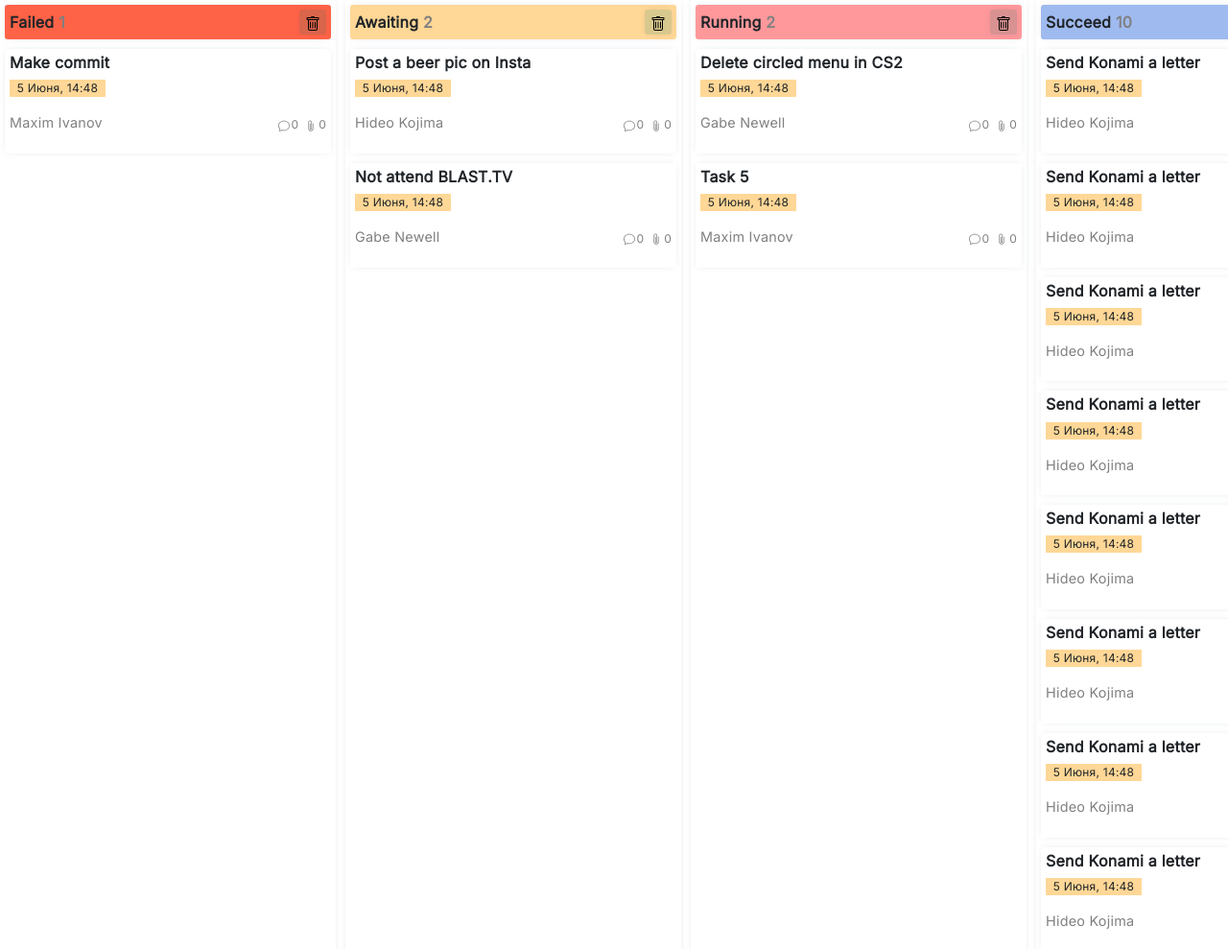
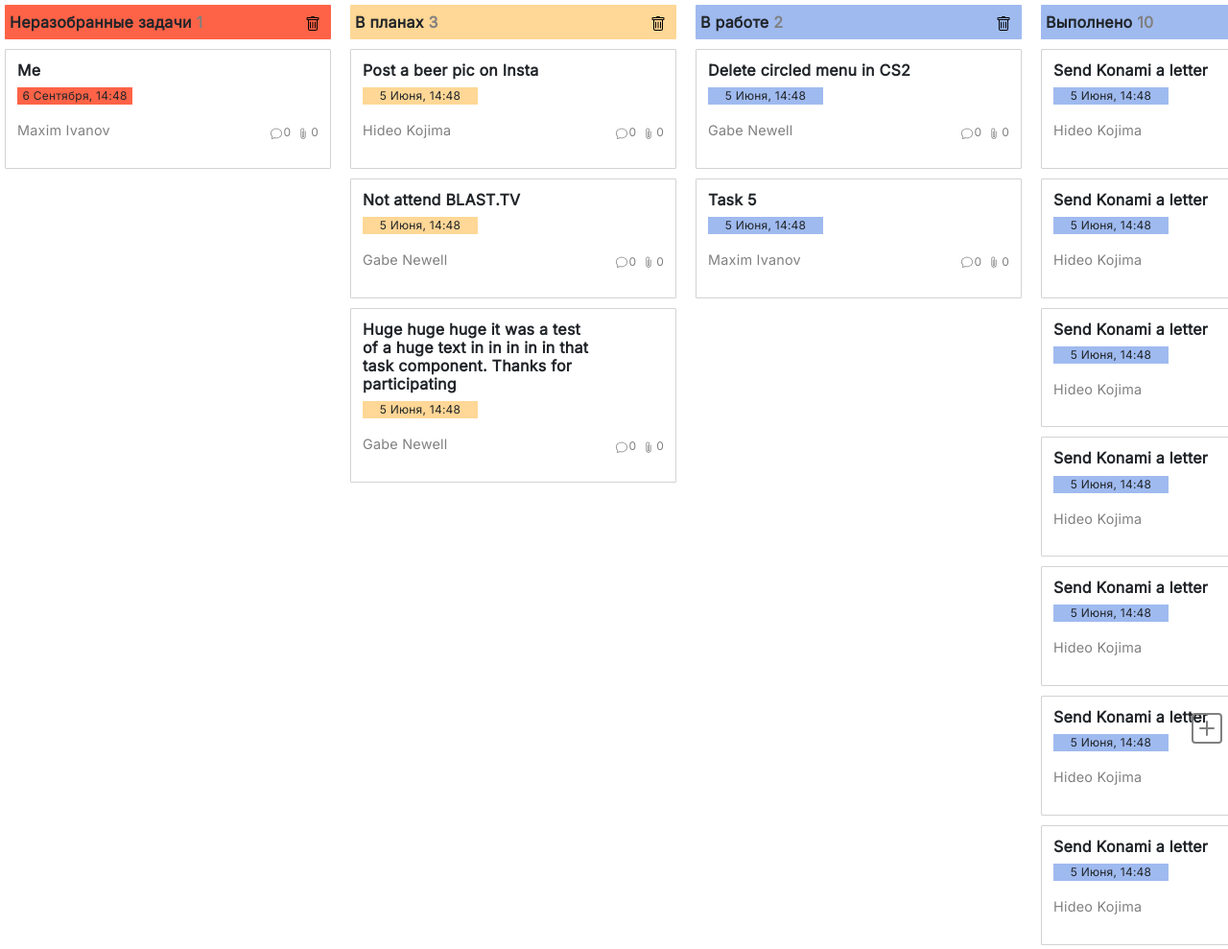
Before and after one commit to adonocolor/Task-Manager, a React app: page / in a window 1280 px wide. Shown: the top 989 px of the page at 96% size. Built offline with nearby package versions, Linux system fonts and the light colour scheme.

Commit message:
feat: hover effect on the task element, 'add task' button fix: no box-shadows, 'сентябрь' date display issue, color of the date element matches its category, padding value on the task element corresponds to the planned layout parameters, line-break in the task's title element, naming of the categories, no background for the 'delete category' button chore: separate icon file 'Icons.js'

```diff
--- a/package.json
+++ b/package.json
@@ -14,7 +14,8 @@
     "@popperjs/core": "^2.11.8",
     "bootstrap": "^5.3.0",
     "react": "^18.2.0",
-    "react-dom": "^18.2.0"
+    "react-dom": "^18.2.0",
+    "rsuite": "^5.35.1"
   },
   "devDependencies": {
     "@babel/core": "^7.22.1",
@@ -24,6 +25,8 @@
     "babel-loader": "^9.1.2",
     "css-loader": "^6.8.1",
     "html-webpack-plugin": "^5.5.1",
+    "less": "^4.1.3",
+    "less-loader": "^11.1.3",
     "postcss-loader": "^7.3.2",
     "sass": "^1.62.1",
     "sass-loader": "^13.3.1",
--- a/src/components/App.js
+++ b/src/components/App.js
@@ -3,11 +3,14 @@ import {Category} from "./Category";
 import '../styles/main.scss'
 import '../data/data.js'
 import {taskStatus} from "../data/data";
+import {AddIcon} from "./Icons";
+
 
 
 class App extends Component {
     render() {
         return (
+            <>
                 <div className="categories">
                     {
                         taskStatus.map((status) => {
@@ -17,6 +20,10 @@ class App extends Component {
                         })
                     }
                 </div>
+                <button className='addButton'>
+                    <AddIcon />
+                </button>
+            </>
         )
     }
 }
--- a/src/components/Category.js
+++ b/src/components/Category.js
@@ -3,11 +3,12 @@ import {Task} from "./Task";
 import '../styles/category.scss'
 import '../data/data'
 import {tasks} from "../data/data";
+import {BucketIcon} from "./Icons";
 
-export const Category = ({title}) => {
+export const Category = ({title, color}) => {
     return (
         <div className="category">
-            <div id={title} className="header">
+            <div className="header" style={{background: color}}>
                 <div className='title'>
                     <p className='name'>{title}</p>
                     <p className='quantity'>{tasks.filter(task => task.status.title === title).length}</p>
@@ -15,13 +16,7 @@ export const Category = ({title}) => {
 
                 <div className='buttons'>
                     <button type="button" className="button">
-                            <svg xmlns="http://www.w3.org/2000/svg" width="16" height="16" fill="currentColor"
-                                 className="bi bi-trash" viewBox="0 0 16 16">
-                                <path
-                                    d="M5.5 5.5A.5.5 0 0 1 6 6v6a.5.5 0 0 1-1 0V6a.5.5 0 0 1 .5-.5Zm2.5 0a.5.5 0 0 1 .5.5v6a.5.5 0 0 1-1 0V6a.5.5 0 0 1 .5-.5Zm3 .5a.5.5 0 0 0-1 0v6a.5.5 0 0 0 1 0V6Z"/>
-                                <path
-                                    d="M14.5 3a1 1 0 0 1-1 1H13v9a2 2 0 0 1-2 2H5a2 2 0 0 1-2-2V4h-.5a1 1 0 0 1-1-1V2a1 1 0 0 1 1-1H6a1 1 0 0 1 1-1h2a1 1 0 0 1 1 1h3.5a1 1 0 0 1 1 1v1ZM4.118 4 4 4.059V13a1 1 0 0 0 1 1h6a1 1 0 0 0 1-1V4.059L11.882 4H4.118ZM2.5 3h11V2h-11v1Z"/>
-                            </svg>
+                        <BucketIcon/>
                     </button>
                 </div>
             </div>
@@ -29,9 +24,8 @@ export const Category = ({title}) => {
             <section className="tasks">
                 {
                     tasks.filter(task => task.status.title === title).map(task => {
-                        console.log(task)
                         return (
-                            <Task {...task} key={task.id} />
+                            <Task {...task} color={color} key={task.id} />
                         )
                     })
                 }
--- /dev/null
+++ b/src/components/Icons.js
@@ -0,0 +1,47 @@
+import React from "react";
+
+export const BucketIcon = () => {
+    return (
+        <svg xmlns="http://www.w3.org/2000/svg" width="16" height="16" fill="currentColor"
+             className="bi bi-trash" viewBox="0 0 16 16">
+            <path
+                d="M5.5 5.5A.5.5 0 0 1 6 6v6a.5.5 0 0 1-1 0V6a.5.5 0 0 1 .5-.5Zm2.5 0a.5.5 0 0 1 .5.5v6a.5.5 0 0 1-1 0V6a.5.5 0 0 1 .5-.5Zm3 .5a.5.5 0 0 0-1 0v6a.5.5 0 0 0 1 0V6Z"/>
+            <path
+                d="M14.5 3a1 1 0 0 1-1 1H13v9a2 2 0 0 1-2 2H5a2 2 0 0 1-2-2V4h-.5a1 1 0 0 1-1-1V2a1 1 0 0 1 1-1H6a1 1 0 0 1 1-1h2a1 1 0 0 1 1 1h3.5a1 1 0 0 1 1 1v1ZM4.118 4 4 4.059V13a1 1 0 0 0 1 1h6a1 1 0 0 0 1-1V4.059L11.882 4H4.118ZM2.5 3h11V2h-11v1Z"/>
+        </svg>
+    )
+}
+
+export const CommentIcon = () => {
+    return (
+        <svg xmlns="http://www.w3.org/2000/svg" width="16" height="16" fill="currentColor"
+             className="bi bi-chat" viewBox="0 0 16 16">
+            <path d="M2.678 11.894a1 1 0 0 1 .287.801 10.97 10.97 0 0 1-.398 2c1.395-.323 2.247-.697
+                        2.634-.893a1 1 0 0 1 .71-.074A8.06 8.06 0 0 0 8 14c3.996 0 7-2.807 7-6 0-3.192-3.004-6-7-6S1
+                        4.808 1 8c0 1.468.617 2.83 1.678 3.894zm-.493 3.905a21.682 21.682 0 0 1-.713.129c-.2.032-.352-.176-.273-.362a9.68 9.68 0 0 0
+                        .244-.637l.003-.01c.248-.72.45-1.548.524-2.319C.743 11.37 0 9.76 0 8c0-3.866 3.582-7 8-7s8 3.134 8 7-3.582 7-8 7a9.06 9.06 0 0 1-2.347-.306c-.52.263-1.639.742-3.468 1.105z"/>
+        </svg>
+    )
+}
+
+export const FileIcon = () => {
+    return (
+        <svg xmlns="http://www.w3.org/2000/svg" width="16" height="16" fill="currentColor"
+             className="bi bi-paperclip" viewBox="0 0 16 16">
+            <path d="M4.5 3a2.5 2.5 0 0 1 5 0v9a1.5 1.5 0 0 1-3 0V5a.5.5 0 0 1 1 0v7a.5.5 0 0 0 1
+                        0V3a1.5 1.5 0 1 0-3 0v9a2.5 2.5 0 0 0 5 0V5a.5.5 0 0 1 1 0v7a3.5 3.5 0 1 1-7 0V3z"/>
+        </svg>
+    )
+}
+
+export const AddIcon = () => {
+    return (
+        <svg xmlns="http://www.w3.org/2000/svg" width="16" height="16" fill="currentColor"
+             className="bi bi-plus-square" viewBox="0 0 16 16">
+            <path
+                d="M14 1a1 1 0 0 1 1 1v12a1 1 0 0 1-1 1H2a1 1 0 0 1-1-1V2a1 1 0 0 1 1-1h12zM2 0a2 2 0 0 0-2 2v12a2 2 0 0 0 2 2h12a2 2 0 0 0 2-2V2a2 2 0 0 0-2-2H2z"/>
+            <path
+                d="M8 4a.5.5 0 0 1 .5.5v3h3a.5.5 0 0 1 0 1h-3v3a.5.5 0 0 1-1 0v-3h-3a.5.5 0 0 1 0-1h3v-3A.5.5 0 0 1 8 4z"/>
+        </svg>
+    )
+}
--- a/src/components/Task.js
+++ b/src/components/Task.js
@@ -1,5 +1,6 @@
 import React from "react";
 import '../styles/task.scss'
+import {CommentIcon, FileIcon} from "./Icons";
 
 function parseDate(date) {
     const monthNames = ["Январа", "Февраля", "Марта", "Апреля", "Мая", "Июня",
@@ -10,38 +11,33 @@ function parseDate(date) {
     const hour = date.getHours()
     const day = date.getDay()
     const month = date.getMonth()
+
+    if (date === null) {
+        return 'Без срока'
+    }
+
     return `${day} ${monthNames[month]}, ${hour}:${minute}`
 }
 
-export const Task = ({title, author, date}) => {
+export const Task = ({title, author, date, color}) => {
     return (
-        <article className='task' alt={title}>
+        <article className='task'>
             <div className='info'>
                 <h2 className="title">{title}</h2>
-                <p className='date'>{parseDate(date)}</p>
+                <p className='date' style={{background: color}}>{parseDate(date)}</p>
                 <p className="author">{author.name}</p>
             </div>
 
             <div className='buttons'>
                 <span className="comments">
                 <button type="button">
-                    <svg xmlns="http://www.w3.org/2000/svg" width="16" height="16" fill="currentColor"
-                         className="bi bi-chat" viewBox="0 0 16 16">
-                        <path d="M2.678 11.894a1 1 0 0 1 .287.801 10.97 10.97 0 0 1-.398 2c1.395-.323 2.247-.697
-                        2.634-.893a1 1 0 0 1 .71-.074A8.06 8.06 0 0 0 8 14c3.996 0 7-2.807 7-6 0-3.192-3.004-6-7-6S1
-                        4.808 1 8c0 1.468.617 2.83 1.678 3.894zm-.493 3.905a21.682 21.682 0 0 1-.713.129c-.2.032-.352-.176-.273-.362a9.68 9.68 0 0 0
-                        .244-.637l.003-.01c.248-.72.45-1.548.524-2.319C.743 11.37 0 9.76 0 8c0-3.866 3.582-7 8-7s8 3.134 8 7-3.582 7-8 7a9.06 9.06 0 0 1-2.347-.306c-.52.263-1.639.742-3.468 1.105z"/>
-</svg>
+                    <CommentIcon />
                 </button>
                 <p>0</p>
             </span>
                 <span className="files">
                 <button type="button">
-                    <svg xmlns="http://www.w3.org/2000/svg" width="16" height="16" fill="currentColor"
-                         className="bi bi-paperclip" viewBox="0 0 16 16">
-                        <path d="M4.5 3a2.5 2.5 0 0 1 5 0v9a1.5 1.5 0 0 1-3 0V5a.5.5 0 0 1 1 0v7a.5.5 0 0 0 1
-                        0V3a1.5 1.5 0 1 0-3 0v9a2.5 2.5 0 0 0 5 0V5a.5.5 0 0 1 1 0v7a3.5 3.5 0 1 1-7 0V3z"/>
-</svg>
+                    <FileIcon />
                 </button>
                 <p>0</p>
             </span>
--- a/src/data/data.js
+++ b/src/data/data.js
@@ -1,8 +1,9 @@
 export const taskStatus = [
-    {id: 1, title: 'Failed'},
-    {id: 2, title: 'Awaiting'},
-    {id: 3, title: 'Running'},
-    {id: 4, title: 'Succeed'}]
+    {id: 1, title: 'Неразобранные задачи', color: '#FF6347'},
+    {id: 2, title: 'В планах', color: '#FFD796'},
+    {id: 3, title: 'В работе', color: '#9FBAEF'},
+    {id: 4, title: 'Выполнено', color: '#9FBAEF'}]
+
 export const employees = [
     {id: 1, name: 'Gabe Newell'},
     {id: 2, name: 'Hideo Kojima'},
@@ -11,7 +12,7 @@ export const employees = [
 ]
 
 export const tasks = [
-    {id: 1, title: 'Make commit', author: employees[3], date: new Date("2023-06-30T14:48:00"), status: taskStatus[0]},
+    {id: 1, title: 'Me', author: employees[3], date: new Date("2023-09-30T14:48:00"), status: taskStatus[0]},
     {id: 2, title: 'Post a beer pic on Insta', author: employees[1], date: new Date("2023-06-30T14:48:00"), status: taskStatus[1]},
     {id: 3, title: 'Not attend BLAST.TV', author: employees[0], date: new Date("2023-06-30T14:48:00"), status: taskStatus[1]},
     {id: 4, title: 'Delete circled menu in CS2', author: employees[0], date: new Date("2023-06-30T14:48:00"), status: taskStatus[2]},
@@ -26,4 +27,7 @@ export const tasks = [
     {id: 13, title: 'Send Konami a letter', author: employees[1], date: new Date("2023-06-30T14:48:00"), status: taskStatus[3]},
     {id: 14, title: 'Send Konami a letter', author: employees[1], date: new Date("2023-06-30T14:48:00"), status: taskStatus[3]},
     {id: 15, title: 'Send Konami a letter', author: employees[1], date: new Date("2023-06-30T14:48:00"), status: taskStatus[3]},
+    {id: 16, title: 'Huge huge huge it was a test of a huge text in in in in in that task component. Thanks for participating',
+        author: employees[0], date: new Date("2023-06-30T14:48:00"), status: taskStatus[1]},
+
 ]
--- a/src/styles/category.scss
+++ b/src/styles/category.scss
@@ -3,7 +3,7 @@
 .category {
   border-radius: 3px;
   min-width: 350px;
-  box-shadow: $shadow;
+  box-shadow: none;
   display: flex;
   align-items: stretch;
   justify-content: flex-start;
@@ -11,27 +11,11 @@
 
   .header {
     margin: 5px;
-    border-radius: 3px;
-    box-shadow: $shadow;
+    border-radius: 1px;
+    box-shadow: none;
     display: flex;
     justify-content: space-between;
     align-items: center;
-
-    &#Failed {
-      background: $failed;
-    }
-
-    &#Awaiting {
-      background: $awaiting
-    }
-
-    &#Running {
-      background: $running
-    }
-
-    &#Succeed {
-      background: $succeed
-    }
 
     .title {
       font-size: 1rem;
@@ -61,10 +45,10 @@
       button {
         gap: 1rem;
         border: 0;
-        background: $grey;
+        background: none;
         font-size: 1rem;
         border-radius: 3px;
-        box-shadow: $shadow;
+        box-shadow: none;
       }
    }
   }
--- a/src/styles/colors.scss
+++ b/src/styles/colors.scss
@@ -1,4 +1,5 @@
 $grey: rgba(0, 117, 98, 0.15);
+$hover: #F4F5F5;
 $awaiting : #FFD796;
 $running : #FE989B;
 $succeed : #9FBAEF;
--- a/src/styles/main.scss
+++ b/src/styles/main.scss
@@ -20,5 +20,24 @@ button {
   background: $grey;
   font-size: 1rem;
   border-radius: 3px;
-  box-shadow: $shadow;
+  box-shadow: none;
 }
+
+.addButton {
+  position: sticky;
+  bottom: 3vh;
+  left: 97vw;
+  background: none;
+  max-width: 64px;
+  max-height: 64px;
+
+  svg {
+    color: grey;
+    width: 32px;
+    height: 32px;
+  }
+
+  :hover {
+    background: $hover;
+  }
+}
--- a/src/styles/task.scss
+++ b/src/styles/task.scss
@@ -4,13 +4,18 @@
   display: flex;
   flex-direction: column;
 
+  :hover {
+    background: $hover;
+  }
+
   .task {
+    border: 1px lightgrey solid;
     margin: 5px;
     display: flex;
     justify-content: space-between;
-    border-radius: 3px;
-    box-shadow: $shadow;
-    padding: 5px;
+    border-radius: 1px;
+    box-shadow: none;
+    padding: 12px;
 
     .info {
       display: flex;
@@ -22,15 +27,16 @@
       }
 
       .title {
+        word-break: break-word;
+        max-width: 240px;
         font-size: 1rem;
         font-weight: 600;
       }
 
       .date {
         font-size: 0.75rem;
-        background: #FFD796;
         text-align: center;
-        width: 100px;
+        width: 120px;
       }
     }
 
@@ -66,6 +72,7 @@
         margin: 0;
         background: none;
         box-shadow: none;
+
         svg {
           width: 75%;
         }
```
Also changed, not shown: 1 other file. Lines whose indentation alone changed are shown as unchanged.
